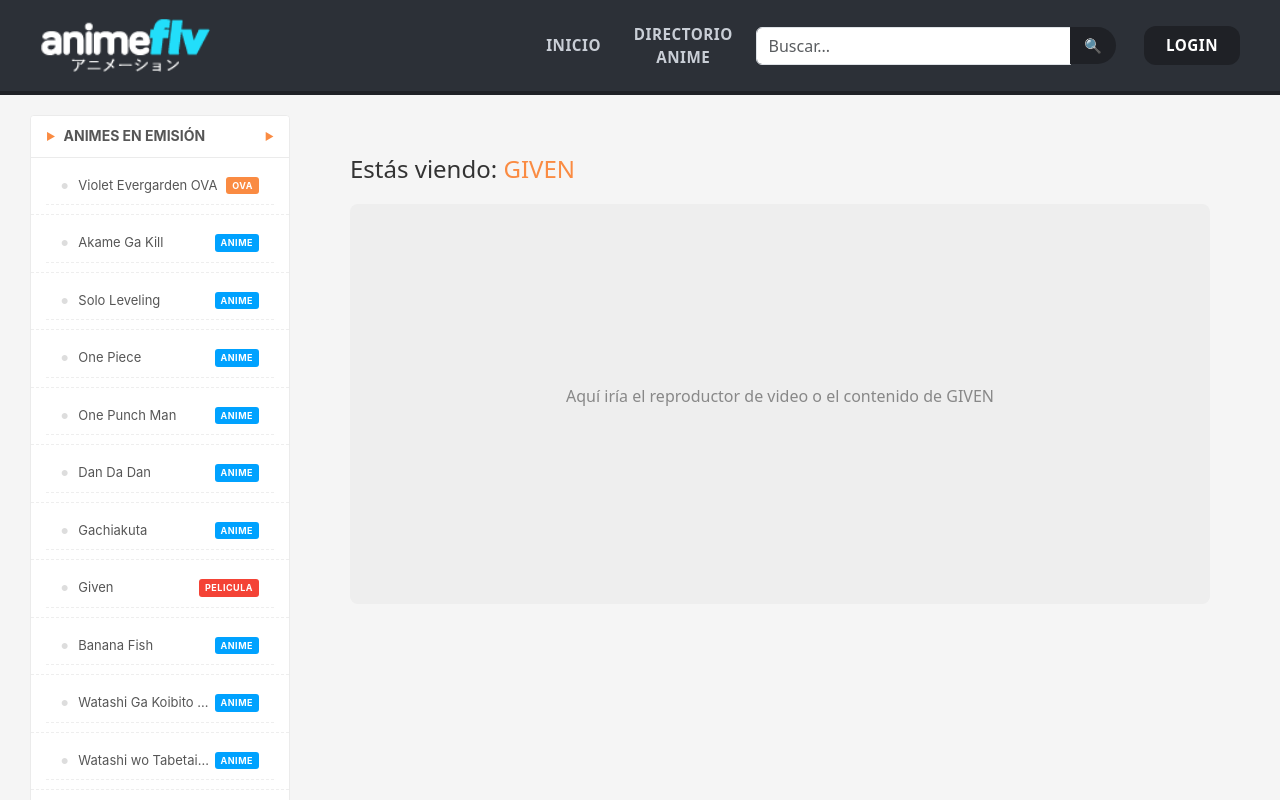
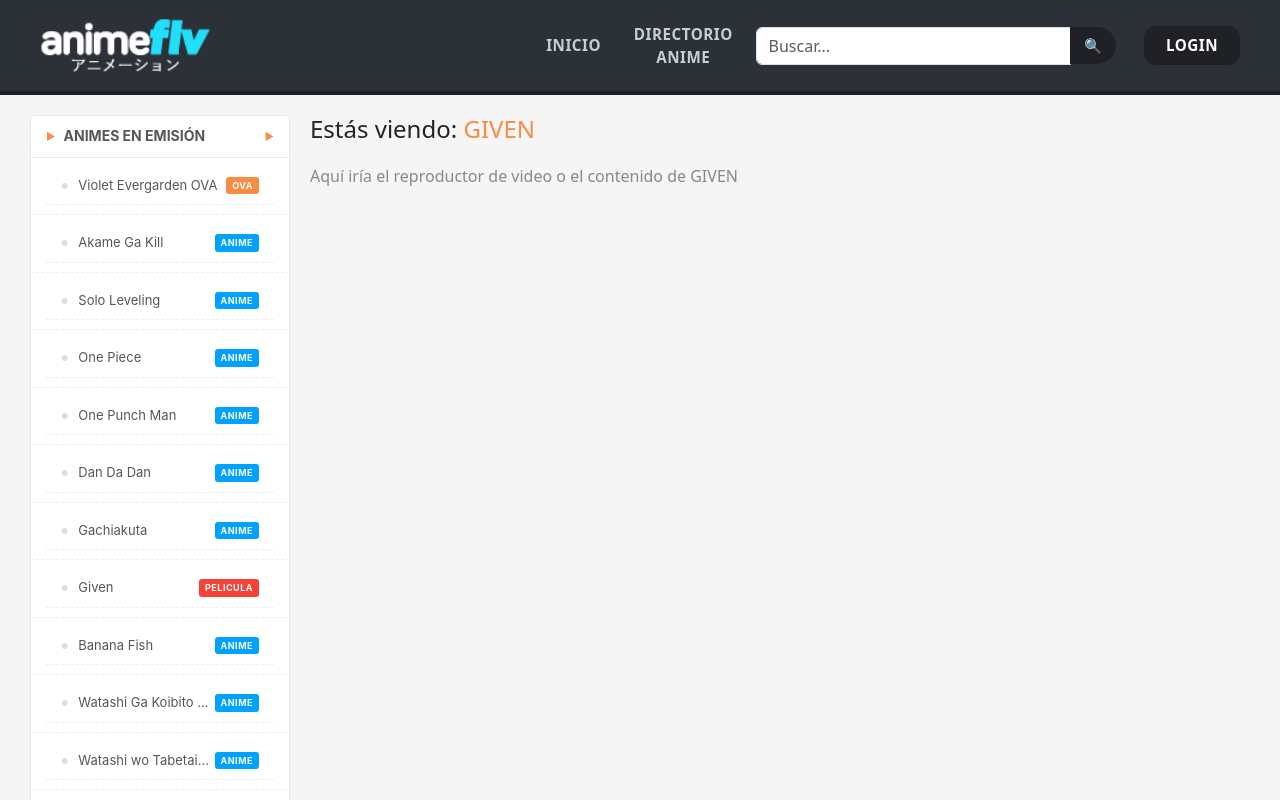
Before and after one commit to JiaHaoLin69/Desarrollo-de-una-web-funcional-en-REACT, a React (Vite) app in the folder Web-Funcional-AnimeFLV-React/: page /ver/Given in a window 1280 px wide. Shown: the top 800 px of the page. Built offline with nearby package versions, Linux system fonts and the light colour scheme.

Commit message:
Actualización de las rutas

```diff
--- a/Web-Funcional-AnimeFLV-React/src/componentes/jiahao/aside.css
+++ b/Web-Funcional-AnimeFLV-React/src/componentes/jiahao/aside.css
@@ -64,7 +64,6 @@
   transition: background-color 0.1s ease;
   cursor: pointer;
   color: #565656;
-  /* Asegura que el contenedor respete el ancho disponible */
   width: 100%;
 }
 
@@ -78,16 +77,12 @@
   background-color: #f9f9f9;
 }
 
-
-/* --- CAMBIO PRINCIPAL AQUÍ (IZQUIERDA) --- */
 .flv-item-left {
   display: flex;
   align-items: center;
   gap: 10px;
   overflow: hidden;
   padding-right: 5px;
-
-  /* Flexbox magic: ocupa el espacio disponible pero permite encogerse */
   flex: 1;
   min-width: 0;
 }
@@ -97,7 +92,6 @@
   color: #ddd;
   display: flex;
   align-items: center;
-  /* Evita que el punto desaparezca al encoger */
   flex-shrink: 0;
 }
 
@@ -129,11 +123,9 @@
   border-radius: 3px;
   text-transform: uppercase;
   letter-spacing: 0.5px;
-
-  /* Asegura que la etiqueta no se encoja nunca */
   min-width: fit-content;
   flex-shrink: 0;
-  margin-left: auto; /* Empuja hacia la derecha si sobra espacio */
+  margin-left: auto;
 }
 
 .flv-badge.anime {
--- /dev/null
+++ b/Web-Funcional-AnimeFLV-React/src/componentes/jiahao/rutas.css
@@ -0,0 +1,12 @@
+div {
+    padding: '40px';
+    color: '#333';
+}
+.div-rutas{
+    background-color: '#eee';
+    height: '400px';
+    display: 'flex';
+    align-items: 'center';
+    justify-content: 'center';
+    border-radius: '8px';
+}
--- a/Web-Funcional-AnimeFLV-React/src/componentes/jiahao/rutas.tsx
+++ b/Web-Funcional-AnimeFLV-React/src/componentes/jiahao/rutas.tsx
@@ -1,5 +1,6 @@
 import React from 'react';
 import { useParams, useLocation } from 'react-router-dom';
+import './rutas.css'
 
 const PaginaDetalle: React.FC = () => {
   const { slug } = useParams();
@@ -8,19 +9,12 @@
   const titulo = slug ? slug.replace(/-/g, ' ').toUpperCase() : location.pathname.replace('/', '').toUpperCase();
 
   return (
-    <div style={{ padding: '40px', color: '#333' }}>
+    <div>
       <h1 style={{ fontSize: '24px', marginBottom: '20px' }}>
         Estás viendo: <span style={{ color: '#fa8b42' }}>{titulo || "PÁGINA"}</span>
       </h1>
 
-      <div style={{
-        backgroundColor: '#eee',
-        height: '400px',
-        display: 'flex',
-        alignItems: 'center',
-        justifyContent: 'center',
-        borderRadius: '8px'
-      }}>
+      <div className="div-ruta">
         <p style={{ color: '#888' }}>Aquí iría el reproductor de video o el contenido de {titulo}</p>
       </div>
     </div>
```
